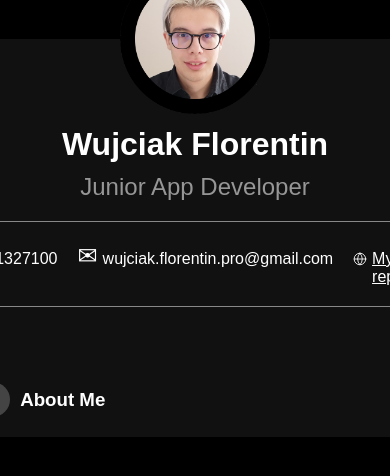
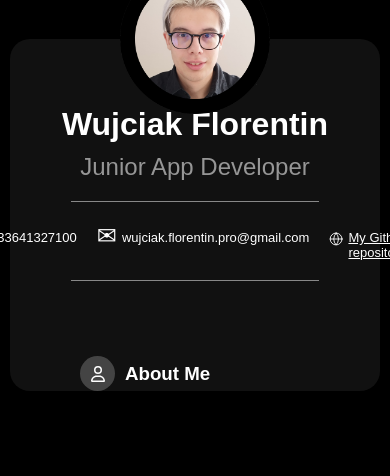
Before and after one commit to Florentin-Wujciak/WebsiteCV, a Next.js app: page / in a window 390 px wide. Shown: the top 476 px of the page. Built offline with nearby package versions, Linux system fonts and the light colour scheme.

Commit message:
Responsive Modif6

```diff
--- a/src/app/globals.css
+++ b/src/app/globals.css
@@ -1,6 +1,5 @@
 :root {
   width: auto;
-  min-width: 100px;
   --border-radius: 1px;
   --font-mono: ui-monospace, Menlo, Monaco, 'Cascadia Mono', 'Segoe UI Mono',
     'Roboto Mono', 'Oxygen Mono', 'Ubuntu Monospace', 'Source Code Pro',
--- a/src/app/ui/home.module.css
+++ b/src/app/ui/home.module.css
@@ -19,13 +19,14 @@
 .content {
     width: 1080px;
     background-color: #111;
-    padding: 20px;
     border-radius: 20px;
     color: white;
     z-index: 1;
     position: relative;
     margin-right: 50px;
-    margin-left: 50px;
+    max-width: calc(100% - 20px);
+    margin: 0 auto;
+    padding: 0 20px;
 
 }
 
@@ -66,6 +67,8 @@
     gap: 20px;
     margin-right: 15%;
     margin-left: 15%;
+    max-height: auto;
+    min-height: auto;
 }
 
 .iconText{
@@ -102,3 +105,10 @@
     display: flex;
     align-items: center;
 }
+
+@media screen and (max-width: 768px) {
+    .iconText,
+    .iconLink {
+        font-size: small; /* Ajuste la taille du texte pour les petits écrans */
+    }
+}
```
